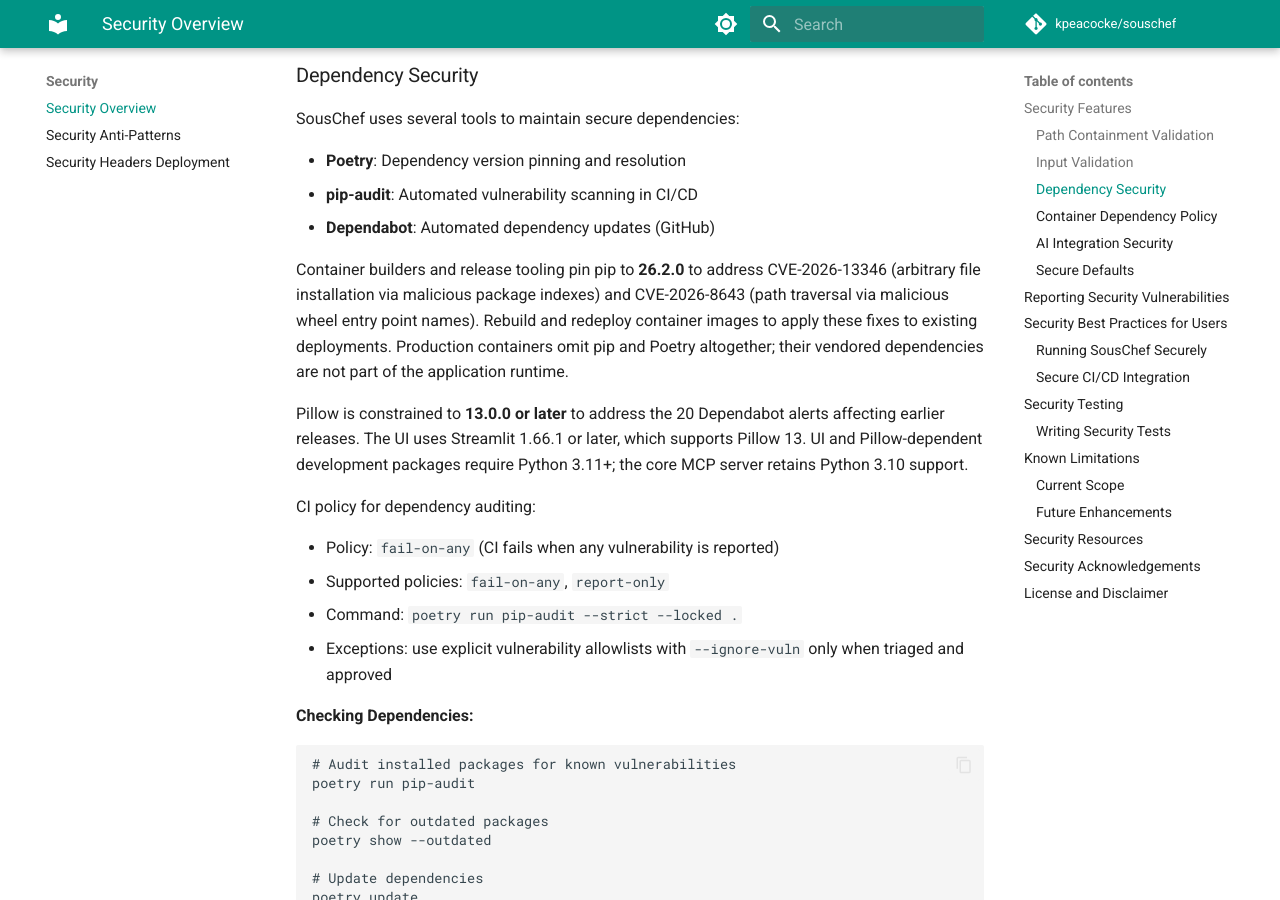
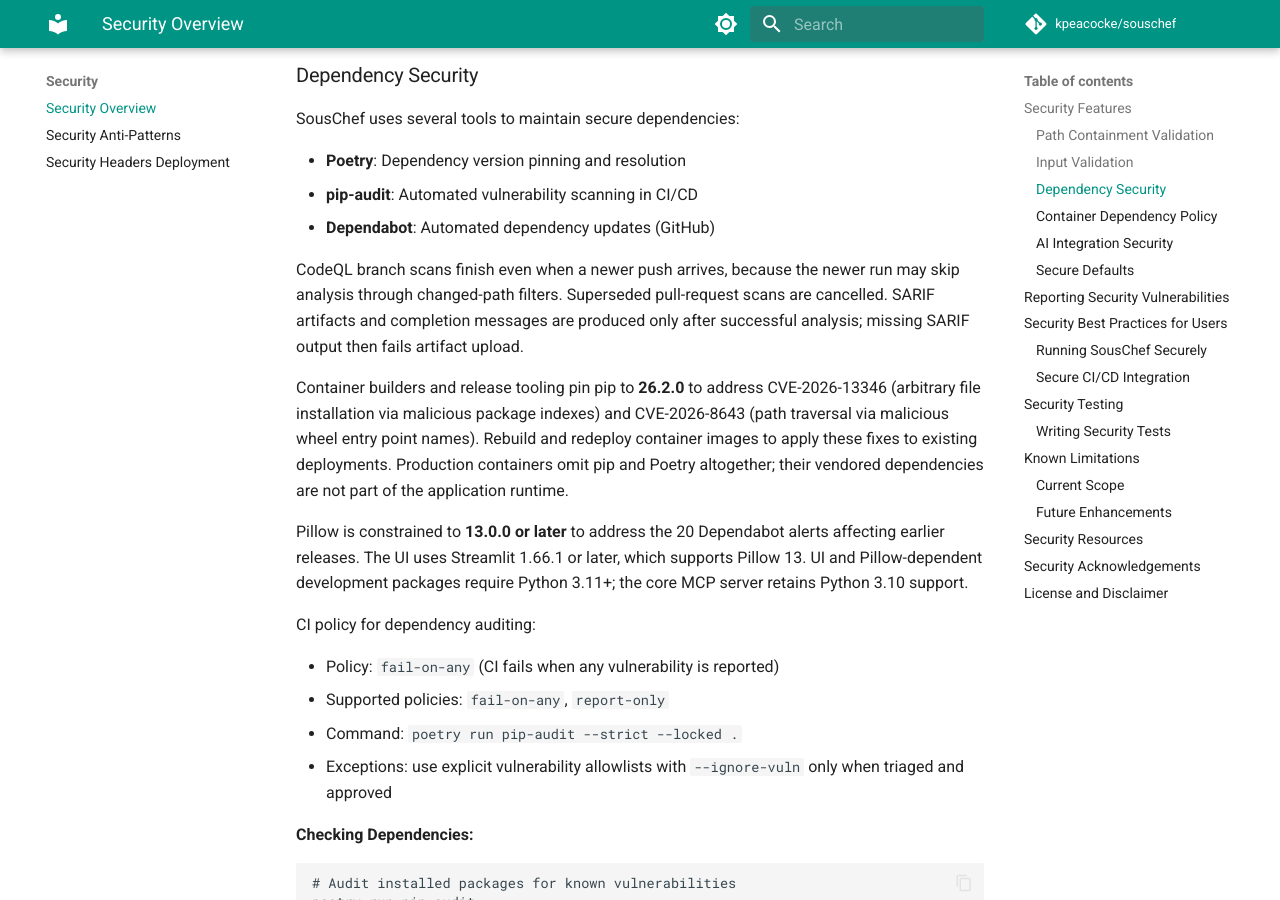
Before and after one commit to kpeacocke/souschef, an MkDocs documentation site: the page built from docs/SECURITY.md, in a window 1280 px wide and 900 px high, scrolled down 1246 px. Built offline with MkDocs 1.6.1 and Material for MkDocs 9.7.7, drawn with Linux system fonts in a browser that asks for light colours; comment, search, counter and statistics services are not loaded; the version menu is left out.

Commit message:
feat: enhance CodeQL workflow and update security documentation

```diff
--- a/docs/SECURITY.md
+++ b/docs/SECURITY.md
@@ -48,6 +48,11 @@
 - **Poetry**: Dependency version pinning and resolution
 - **pip-audit**: Automated vulnerability scanning in CI/CD
 - **Dependabot**: Automated dependency updates (GitHub)
+
+CodeQL branch scans finish even when a newer push arrives, because the newer
+run may skip analysis through changed-path filters. Superseded pull-request
+scans are cancelled. SARIF artifacts and completion messages are produced only
+after successful analysis; missing SARIF output then fails artifact upload.
 
 Container builders and release tooling pin pip to **26.2.0** to address
 CVE-2026-13346 (arbitrary file installation via malicious package indexes) and
```
Also changed, not shown: .mcp.json (added), 1 other file.
